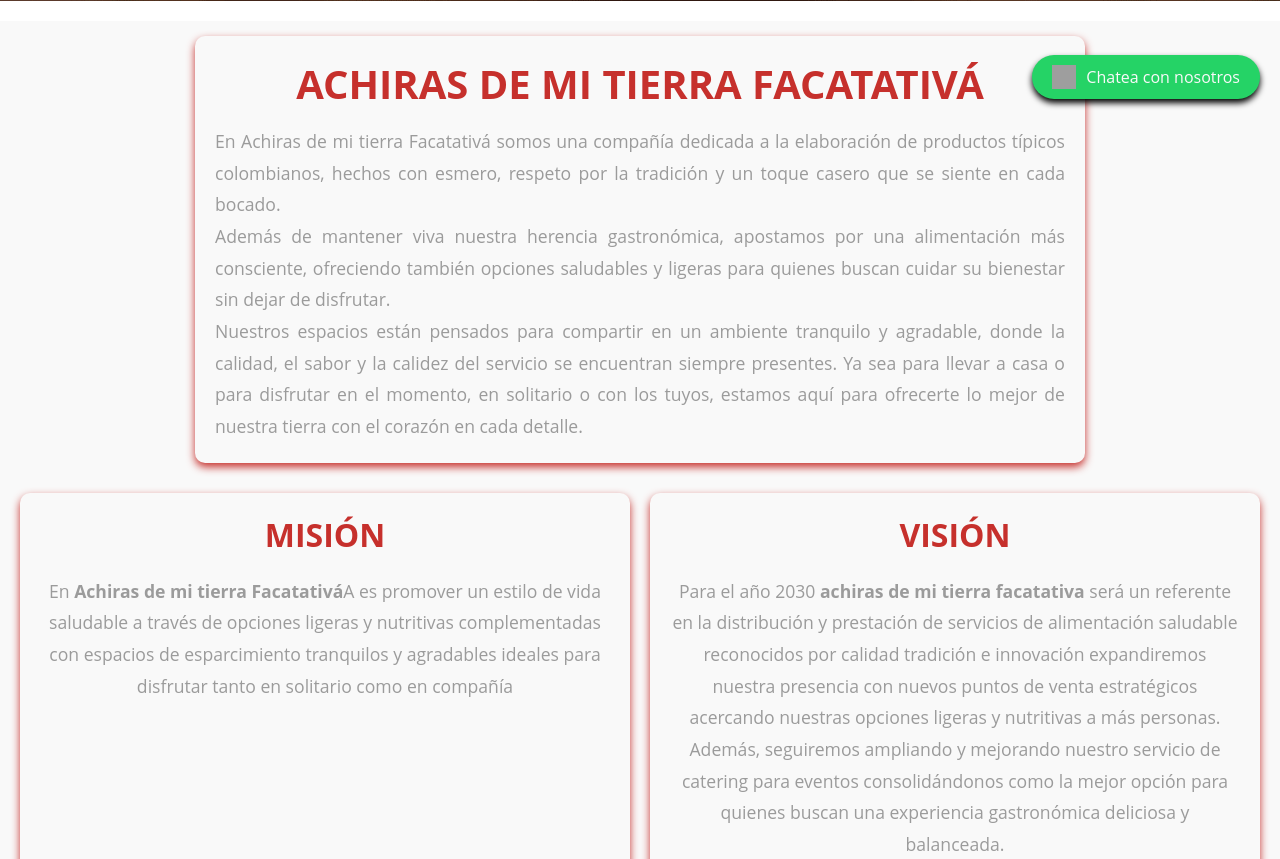
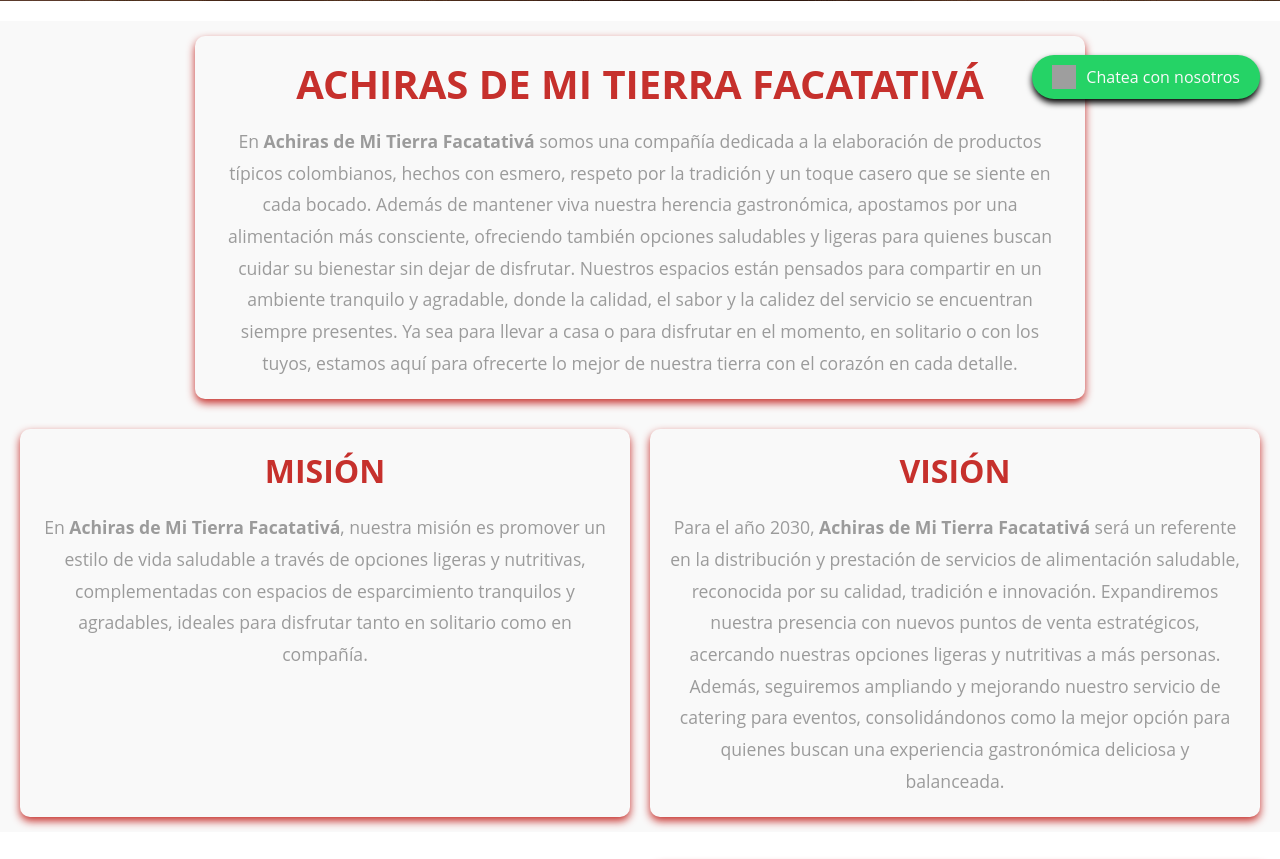
Before and after one commit to AndersonGRC/CyberShop, a Flask app: page / in a window 1280 px wide. Shown: the part 681-1540 px from the top of the page. Run offline with Flask 3, Linux system fonts and the light colour scheme; some libraries are stand-ins or nearby versions; grey boxes are pictures that could not be loaded.

Commit message:
Correcion escritura y icono de Tik Tok

```diff
--- a/app/templates/index.html
+++ b/app/templates/index.html
@@ -28,31 +28,27 @@
       </div>
       <div class="about-us">
         <div class="about-us-content">
-            <h2>Achiras de mi tierra Facatativá</h2>
-            <p>
-              En Achiras de mi tierra Facatativá somos una compañía dedicada a la elaboración de productos típicos colombianos, hechos con esmero, respeto por la tradición y un toque casero que se siente en cada bocado.
+            <h2>Achiras de Mi Tierra Facatativá</h2>
+            <p style="text-align: center;">
+              En <strong>Achiras de Mi Tierra Facatativá</strong> somos una compañía dedicada a la elaboración de productos típicos colombianos, hechos con esmero, respeto por la tradición y un toque casero que se siente en cada bocado. Además de mantener viva nuestra herencia gastronómica, apostamos por una alimentación más consciente, ofreciendo también opciones saludables y ligeras para quienes buscan cuidar su bienestar sin dejar de disfrutar. Nuestros espacios están pensados para compartir en un ambiente tranquilo y agradable, donde la calidad, el sabor y la calidez del servicio se encuentran siempre presentes. Ya sea para llevar a casa o para disfrutar en el momento, en solitario o con los tuyos, estamos aquí para ofrecerte lo mejor de nuestra tierra con el corazón en cada detalle.
             </p>
-            <p>
-              Además de mantener viva nuestra herencia gastronómica, apostamos por una alimentación más consciente, ofreciendo también opciones saludables y ligeras para quienes buscan cuidar su bienestar sin dejar de disfrutar.
-            </p>
-            <p>
-              Nuestros espacios están pensados para compartir en un ambiente tranquilo y agradable, donde la calidad, el sabor y la calidez del servicio se encuentran siempre presentes. Ya sea para llevar a casa o para disfrutar en el momento, en solitario o con los tuyos, estamos aquí para ofrecerte lo mejor de nuestra tierra con el corazón en cada detalle.
-            </p>
+
         </div>
     </div>
     <!-- Sección de Misión y Visión -->
 <div class="mission-vision">
   <div class="mission">
       <h2>Misión</h2>
-      <p>
-          En <strong>Achiras de mi tierra Facatativá</strong>A es promover un estilo de vida saludable a través de opciones ligeras y nutritivas complementadas con espacios de esparcimiento tranquilos y agradables ideales para disfrutar tanto en solitario como en compañía
+      <p style="text-align: center;">
+        En <strong>Achiras de Mi Tierra Facatativá</strong>, nuestra misión es promover un estilo de vida saludable a través de opciones ligeras y nutritivas, complementadas con espacios de esparcimiento tranquilos y agradables, ideales para disfrutar tanto en solitario como en compañía.
       </p>
   </div>
   <div class="vision">
       <h2>Visión</h2>
-      <p>
-        Para el año 2030 <strong>achiras de mi tierra facatativa</strong> será un referente en la distribución y prestación de servicios de alimentación saludable reconocidos por calidad tradición e innovación expandiremos nuestra presencia con nuevos puntos de venta estratégicos acercando nuestras opciones ligeras y nutritivas a más personas. Además, seguiremos ampliando y mejorando nuestro servicio de catering para eventos consolidándonos como la mejor opción para quienes buscan una experiencia gastronómica deliciosa y balanceada.
+      <p style="text-align: center;">
+        Para el año 2030, <strong> Achiras de Mi Tierra Facatativá </strong> será un referente en la distribución y prestación de servicios de alimentación saludable, reconocida por su calidad, tradición e innovación. Expandiremos nuestra presencia con nuevos puntos de venta estratégicos, acercando nuestras opciones ligeras y nutritivas a más personas. Además, seguiremos ampliando y mejorando nuestro servicio de catering para eventos, consolidándonos como la mejor opción para quienes buscan una experiencia gastronómica deliciosa y balanceada.
       </p>
+
   </div>
 </div>
       <div class="contact-container">
--- a/app/templates/plantillaindex.html
+++ b/app/templates/plantillaindex.html
@@ -55,13 +55,13 @@
     <!-- Pie de página -->
     <footer class="footer">
         <div class="footer-content">
-            <h3>Achiras de mi tierra Facatativá</h3>
-            <p>Síguenos en nuestras redes sociales y compra nuestros planes especiales.</p>
+            <h1>Achiras de Mi Tierra Facatativá</h1>
+            <br>
+            <h4>¡Síguenos en nuestras redes sociales y compra nuestros productos especiales!</h4>
             <ul class="socials">
                 <li><a href="https://www.facebook.com/profile.php?id=61569325693602"><i class="fa fa-facebook"></i></a></li>
-                <li><a href="#"><i class="fa fa-twitter"></i></a></li>
                 <li><a href="mailto:yalgomasachiras@gmail.com"><i class="fa fa-google-plus"></i></a></li>
-                <li><a href="#"><i class="fa fa-youtube"></i></a></li>
+                <li><a href="#"><i class='fab fa-tiktok'></i></a></li>
                 <li><a href="https://www.instagram.com/achiras.facatativa/?igsh=MWJhazhwYTBwbGM3aQ%3D%3D#" target="_blank"><i class="fa fa-instagram"></i></a></li>
             </ul>
         </div>
```
